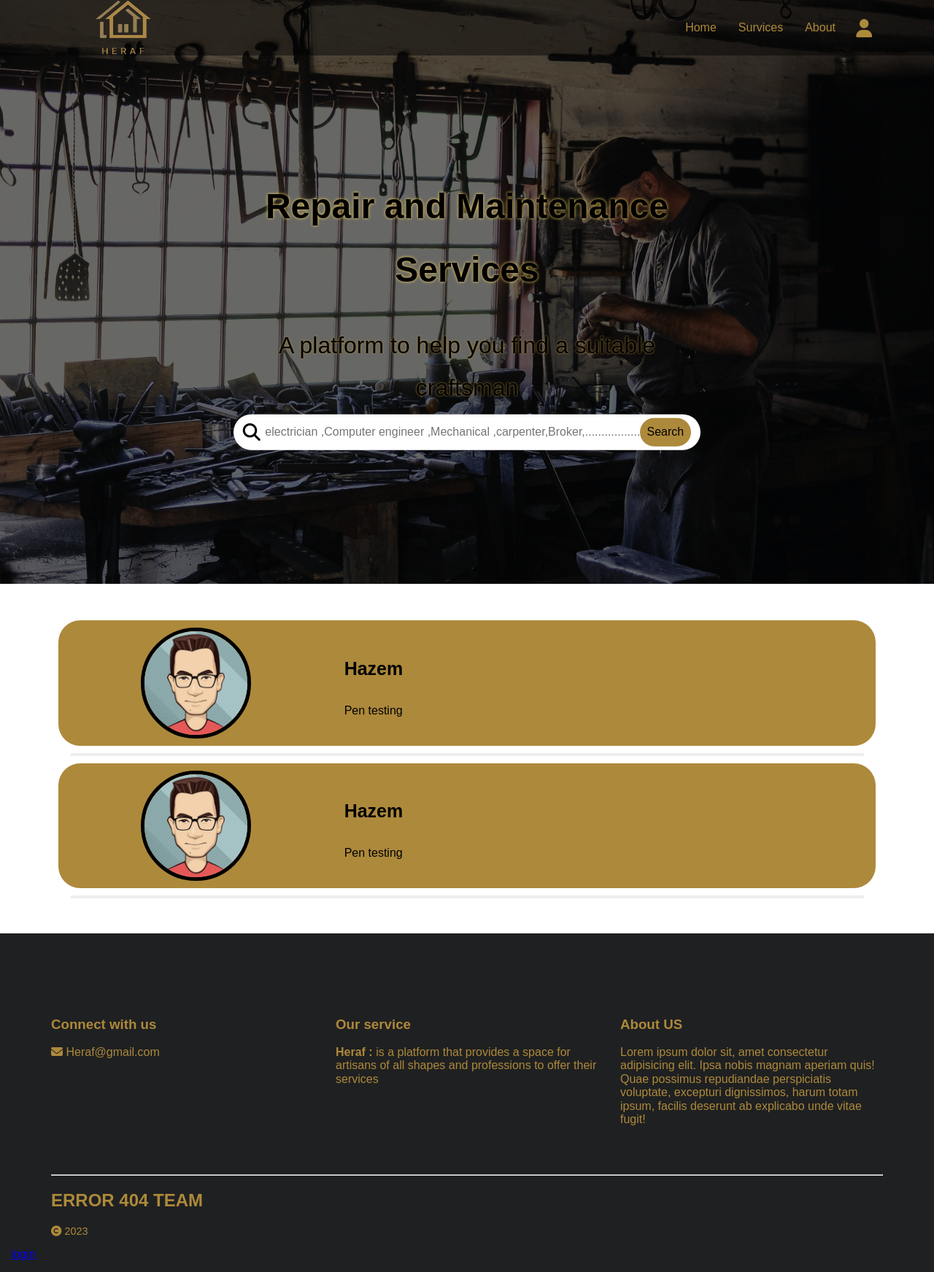
After one commit to AbdulrahmanIbrahim1/Proj_web_Heraf, a PHP site: page /search.html in a window 1280 px wide. The commit adds this page. Shown: the whole page at 73% size. Run offline with PHP 8.4, Linux system fonts and the light colour scheme.

Commit message:
add search page

```diff
--- /dev/null
+++ b/CSSFiles/search.css
@@ -0,0 +1,328 @@
+* {
+  -webkit-box-sizing: border-box;
+  -moz-box-sizing: border-box;
+  box-sizing: border-box;
+}
+
+html {
+  scroll-behavior: smooth
+}
+
+::selection {
+  background-color: black;
+  color: white;
+}
+
+body {
+  font-family: "work sans", sans-serif;
+}
+
+/* start variables */
+:root {
+  --mainColor: #ad893b;
+  --subColor: #997c54;
+}
+
+/* end variables */
+
+/* strat components */
+
+.center {
+  position: absolute;
+  text-align: center;
+  top: 50%;
+  left: 50%;
+  transform: translate(-50%, -50%);
+}
+
+.container {
+  padding-left: 15px;
+  padding-right: 15px;
+  margin-left: auto;
+  margin-right: auto;
+}
+
+/* Small */
+@media (min-width: 768px) {
+  .container {
+    width: 750px;
+  }
+}
+
+/* Medium */
+@media (min-width: 992px) {
+  .container {
+    width: 970px;
+  }
+}
+
+/* Large */
+@media (min-width: 1200px) {
+  .container {
+    width: 1170px;
+  }
+}
+
+/* end components */
+
+/* start header */
+header {
+  position: absolute;
+  left: 0;
+  width: 100%;
+  z-index: 2;
+  /* background-color: #1b1b1bc7; */
+  background-color: #00000075;
+  color: var(--mainColor);
+}
+
+
+header .container {
+  display: flex;
+  justify-content: space-between;
+  align-items: center;
+  /* background-color: #1b1b1bc7;/ */
+  margin-top: 1px;
+  position: relative;
+  max-height: 75px;
+  border-radius: 5px;
+}
+
+header .container .logo img {
+  margin-top: 10px;
+  width: 200px;
+  height: 135px;
+}
+
+header .container .links {
+  display: flex;
+  position: relative;
+}
+
+header .container .links ul {
+  list-style: none;
+  display: flex;
+  position: relative;
+  justify-content: space-between;
+  margin-right: 50px;
+}
+
+header .container .toggle-menu {
+  font-size: 22px;
+  cursor: pointer;
+}
+
+
+
+
+header .container .links ul li {
+  margin-right: 15px;
+  margin-left: 15px;
+}
+
+header .container .links ul li a {
+  text-decoration: none;
+}
+
+header .container .links i {
+  position: absolute;
+  right: 15px;
+  top: 50%;
+  transform: translateY(-50%);
+  font-size: 25px;
+}
+
+header .container .links ul li a,
+header .container .links i {
+  cursor: pointer;
+  color: var(--mainColor);
+}
+
+@media (max-width: 768px) {
+  header .container .links {
+    display: none;
+  }
+
+  /* header .container .toggle-menu:hover+.links {
+        display: flex;
+        flex-direction: column;
+        position: absolute;
+        top: 100%;
+        left: 0;
+        width: 100%;
+        background-color: #00000075;
+    } */
+
+  header .container .links ul li a {
+    margin-right: 10px;
+  }
+}
+
+@media (min-width:768px) {
+  header .container .toggle-menu {
+    display: none;
+  }
+
+}
+
+/* end header */
+
+/* start section 1 */
+
+header+section {
+  min-height: 100vh;
+  background-color: #1f2021;
+  background-image: url("../images/adult-1866533.jpg");
+  background-size: cover;
+  position: relative;
+  color: var(--mainColor);
+  text-shadow: #1f2021;
+}
+
+section .lay {
+  background-color: #00000092;
+  width: 100%;
+  height: 100%;
+  position: absolute;
+}
+
+header+section .content h1 {
+  text-shadow: 0 0 4px #f3d05c;
+  font-size: 3em;
+  color: black;
+  line-height: 1.8;
+
+}
+
+header+section .content p {
+  text-shadow: 0 0 3px var(--mainColor);
+  line-height: 1.8;
+  color: black;
+  font-size: 2em;
+}
+
+header+section .content .search {
+  width: 100%;
+  position: relative;
+}
+
+header+section .content .search i {
+  font-weight: 900;
+  color: black;
+  font-size: 1.5em;
+  position: absolute;
+  left: 2%;
+  top: 50%;
+  transform: translateY(-50%);
+}
+
+header+section .content .search input {
+  width: 100%;
+  padding: 15px;
+  border-radius: 25px;
+  z-index: -1;
+  padding-right: 30px;
+  padding-left: 30px;
+}
+
+header+section .content .search button {
+  position: absolute;
+  right: 2%;
+  border-radius: 25px;
+  padding: 10px;
+  top: 50%;
+  transform: translateY(-50%);
+  background-color: var(--mainColor);
+  cursor: pointer;
+}
+header+section .content .search button:hover {
+  background-color: var(--subColor);
+}
+
+header+section .content .search input,
+header+section .content .search button {
+  border: none;
+  outline: none;
+}
+
+/* end section 1 */
+
+/* start section 2 */
+.section2 {
+  padding: 20px;
+  margin-top: 20px;
+  margin-bottom: 20px;
+}
+
+.section2 .container {}
+
+.section2 .container .Card-acount {
+  display: grid;
+  grid-template-columns: repeat(3, minmax(150px, 50%));
+  gap: 15px;
+  max-width: 100%;
+  background-color: var(--mainColor);
+  margin: 10px;
+  border-radius: 30px;
+  min-height: 150px;
+  max-height: 220px;
+  padding: 10px;
+}
+
+.section2 .container .Card-acount .left {
+  justify-content: center;
+  display: flex;
+  overflow: hidden;
+  position: relative;
+}
+
+.section2 .container .Card-acount .left img {
+  position: absolute;
+  height: 100%;
+  border-radius: 50%;
+  border: 5px solid black;
+}
+
+.section2 .container .Card-acount .right {
+  padding: 10px;
+}
+
+.section2 .container .Card-acount .right h2 {
+  font-size: 25px;
+  line-height: 2;
+}
+
+.section2 .container .Card-acount .right p {
+  line-height: 1.5;
+}
+
+.Card-acount +hr{
+  border: 2px solid #eee;
+    width: 95%;
+}
+/* end section 2 */
+
+/* start footer */
+footer {
+  background-color: #1f2021;
+  color: wheat;
+  color: var(--mainColor);
+  padding: 15px;
+  width: 100%;
+}
+
+footer .content {
+  display: grid;
+  grid-template-columns: repeat(auto-fill, minmax(300px, 1fr));
+  gap: 30px;
+  margin-top: 80px;
+  margin-bottom: 50px;
+}
+
+@media (max-width: 768px) {
+  footer {
+    text-align: center;
+  }
+}
+
+/* end footer */
--- a/login.html
+++ b/login.html
@@ -34,7 +34,7 @@
         <input type="email" id="email" placeholder="Email" required
           title="Enter your Email EXample : Heraf123@gmail.com"><br>
         <input type="password" id="pass" placeholder="Password" required title="Enter your password"><br>
-        <input type="submit" id="sub" value="Sign In">
+        <input type="submit" id="sub" value="Sign In" >
         <i class="fa-solid fa-eye" style="cursor:pointer;"></i>
       </form>
     </div>
--- /dev/null
+++ b/search.html
@@ -0,0 +1,153 @@
+<!DOCTYPE html>
+<html lang="en">
+
+<head>
+  <meta charset="UTF-8">
+  <link rel="icon" type="image/x-icon" href="images/IMG_20231105_202217_434-removebg.png">
+
+  <meta name="viewport" content="width=device-width, initial-scale=1.0">
+
+  <link rel="stylesheet" href="CSSFiles/Normalize.css" />
+  <!-- Font Awesome Library -->
+  <link rel="stylesheet" href="CSSFiles/all.min.css" />
+  <!-- Main Template CSS File (stylesheet) -->
+  <link rel="stylesheet" href="CSSFiles/search.css">
+  <title>Heraf / search</title>
+</head>
+
+<body>
+  <!-- start header -->
+  <header>
+    <div class="container">
+      <!-- left -->
+      <div class="logo">
+        <img src="images/IMG_20231105_202217_434-removebg.png" alt="Logo">
+      </div>
+      <i class="fas fa-bars toggle-menu"></i>
+      <div class="links">
+        <ul>
+          <li><a href="#">Home</a></li>
+          <li><a href="#sur">Survices</a></li>
+          <li><a href="#about">About</a></li>
+        </ul>
+        <a href="login.html">
+          <i class="fa-solid fa-user"></i>
+        </a>
+      </div>
+    </div>
+  </header>
+  <!-- end header -->
+
+  <!-- start section 1  -->
+  <section>
+    <div class="lay"></div>
+    <div class="content center">
+      <h1>Repair and
+        Maintenance
+        Services</h1>
+      <p>A platform to help you find a suitable craftsman</p>
+      <div class="search">
+        <i class="fa-solid fa-magnifying-glass"></i>
+        <input type="search" class="center"
+          placeholder="   electrician ,Computer engineer ,Mechanical ,carpenter,Broker,............................................ ">
+        <button>Search</button>
+      </div>
+    </div>
+  </section>
+  <!-- end section 1  -->
+
+  <div class="section2">
+    <div class="container">
+      <!-- card of account -->
+      <div class="Card-acount">
+        <div class="left">
+          <img src="images/skills-01.jpg" alt="account photo">
+        </div>
+        <div class="right">
+          <h2>Hazem</h2>
+          <p>Pen testing</p>
+        </div>
+      </div>
+      <hr>
+      <!-- end of card  -->
+      <!-- card of account -->
+      <div class="Card-acount">
+        <div class="left">
+          <img src="images/skills-01.jpg" alt="account photo">
+        </div>
+        <div class="right">
+          <h2>Hazem</h2>
+          <p>Pen testing</p>
+        </div>
+      </div>
+      <hr>
+      <!-- end of card  -->
+    </div>
+  </div>
+  <!-- end section 2 -->
+
+    <!-- start footer  -->
+    <footer>
+      <div class="container">
+        <div class="content">
+
+          <div class="card">
+            <h3>Connect with us</h3>
+            <p></p>
+            <div class="ourMail">
+              <i class="fa-solid fa-envelope"></i>
+              <span>Heraf@gmail.com</span>
+            </div>
+          </div>
+          <!-- =================================================================== -->
+          <div class="card">
+            <h3>Our service</h3>
+            <p><span style="font-weight: bold;">Heraf :</span> is a platform that provides a space for artisans of all
+              shapes and professions to offer their services</p>
+          </div>
+          <!-- =================================================================== -->
+          <div id="about" class="card">
+            <h3>About US</h3>
+            <p>Lorem ipsum dolor sit, amet consectetur adipisicing elit.
+              Ipsa nobis magnam aperiam quis! Quae possimus repudiandae perspiciatis voluptate,
+              excepturi dignissimos, harum totam ipsum, facilis deserunt ab explicabo unde vitae fugit!</p>
+          </div>
+          <!-- =================================================================== -->
+        </div>
+        <hr>
+        <h2>ERROR 404 TEAM </h2>
+        <p style="font-size: 0.9em;">
+          <i class="fa-solid fa-copyright"></i> 2023
+        </p>
+      </div>
+      <a href="login.html">login</a>
+    </footer>
+    <!-- end footer  -->
+
+</body>
+
+  <!-- script for click on fas fa-bars toggle-menu in phone screen  -->
+  <script>
+    let BtnList = document.getElementsByClassName("fas fa-bars toggle-menu")[0]
+    let links = document.querySelector('[class="links"]')
+
+
+    window.addEventListener("resize", function () {
+      if (window.innerHeight <= 768) {
+        links.style.display = "none"
+        BtnList.onclick = () => {
+          links.style.cssText = "display: flex; flex-direction: column; position:absolute; top:100%; left:0; width: 100%;background-color: #00000075; "
+        }
+        links.onmouseleave = () => {
+          links.style.display = "none"
+        }
+      }
+      if (window.innerWidth > 768) {
+        links.style.cssText = "display: flex; position: relative; "
+        links.onmouseleave = () => {
+          links.style.display = "display: flex; position: relative; "
+        }
+      }
+    })
+  </script>
+</html>
```
Also changed, not shown: CSSFiles/home.css (+8 -3 lines), CSSFiles/login.css (+41 -5 lines), CSSFiles/newacount.css (+8 -7 lines), CSSFiles/prof.css (+10 -5 lines), index.html (+39 -6 lines), newacount.html (+29 -2 lines), profile.html (+27 -3 lines).
